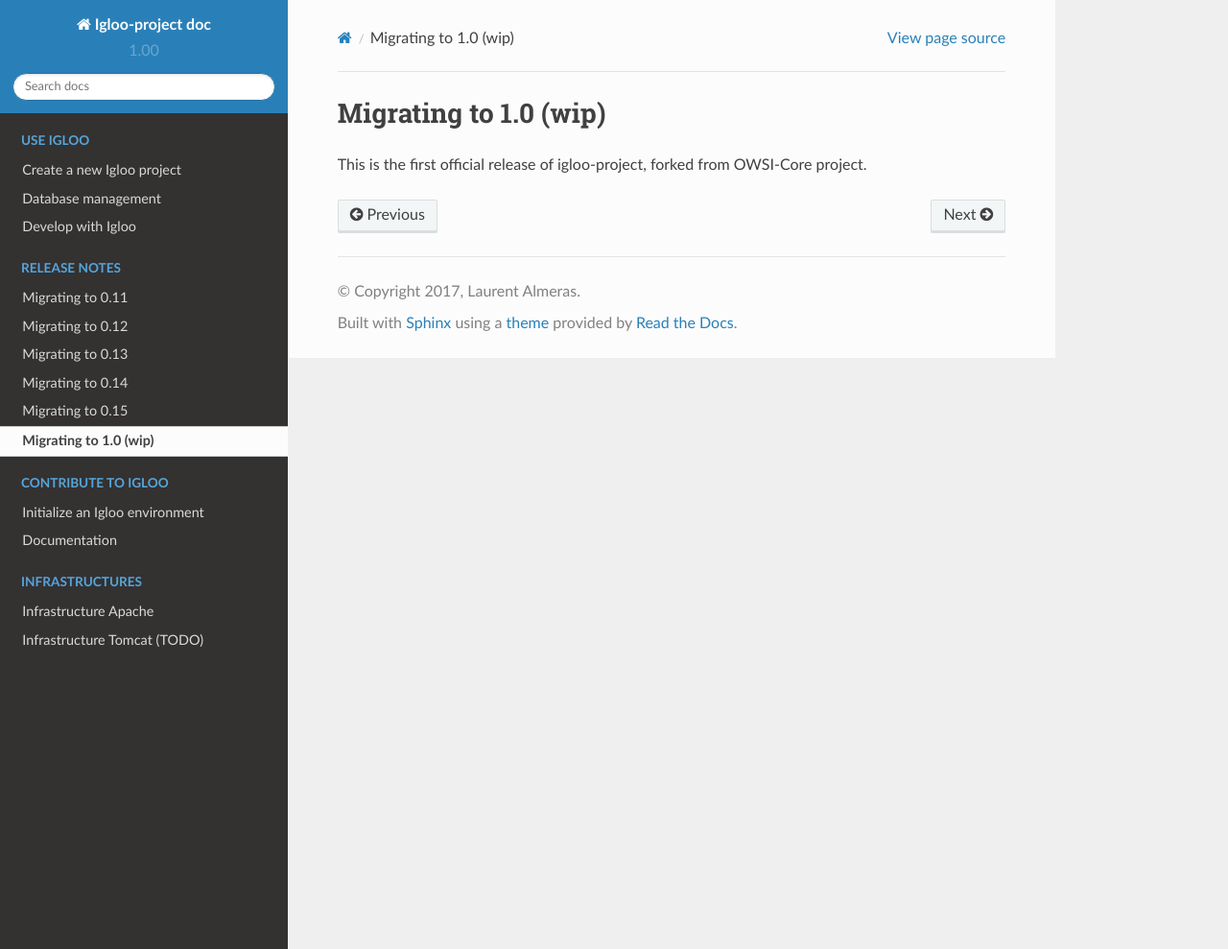
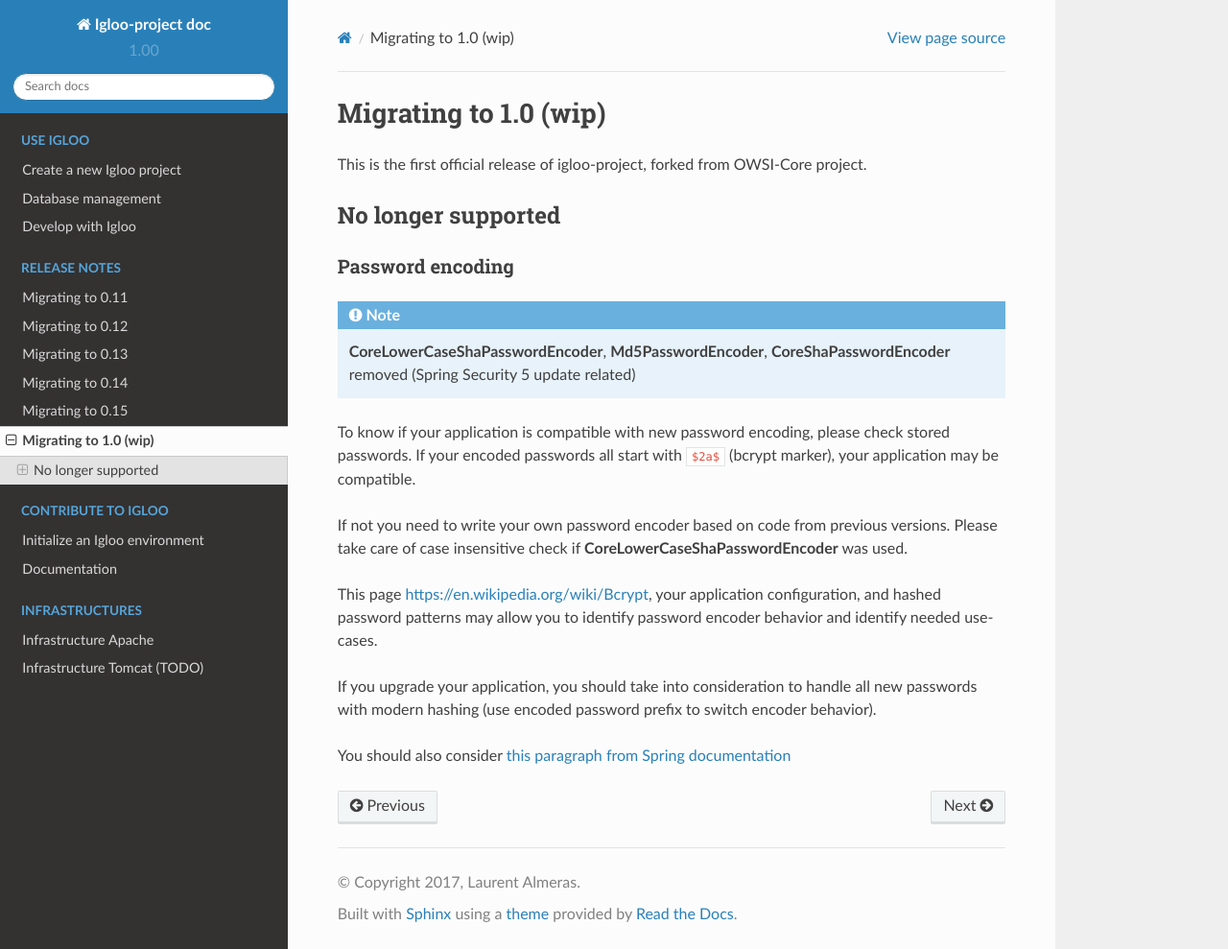
Before and after one commit to igloo-project/igloo-doc, a Sphinx documentation site: the page built from source/release-notes/Migrating-to-1.0.rst, in a window 1280 px wide and 989 px high. Shown: the whole window at 96% size. Built offline with Sphinx 7.4.7 and the Read the Docs theme 2.0.0, drawn with Linux system fonts in a browser that asks for light colours.

Commit message:
Note about PasswordEncoder (linked to Spring Security 5 update)

```diff
--- a/source/release-notes/Migrating-to-1.0.rst
+++ b/source/release-notes/Migrating-to-1.0.rst
@@ -4,3 +4,26 @@ Migrating to 1.0 (wip)
 
 This is the first official release of igloo-project, forked from OWSI-Core
 project.
+
+No longer supported
+-------------------
+
+Password encoding
+~~~~~~~~~~~~~~~~~
+
+.. note:: **CoreLowerCaseShaPasswordEncoder**, **Md5PasswordEncoder**, **CoreShaPasswordEncoder** removed
+   (Spring Security 5 update related)
+
+To know if your application is compatible with new password encoding, please check stored passwords.
+If your encoded passwords all start with ``$2a$`` (bcrypt marker), your application may be compatible.
+
+If not you need to write your own password encoder based on code from previous versions. Please take care
+of case insensitive check if **CoreLowerCaseShaPasswordEncoder** was used.
+
+This page https://en.wikipedia.org/wiki/Bcrypt, your application configuration, and hashed password patterns
+may allow you to identify password encoder behavior and identify needed use-cases.
+
+If you upgrade your application, you should take into consideration to handle
+all new passwords with modern hashing (use encoded password prefix to switch encoder behavior).
+
+You should also consider `this paragraph from Spring documentation <https://docs.spring.io/spring-security/site/docs/5.0.1.RELEASE/reference/htmlsingle/#pe-history>`_
```
